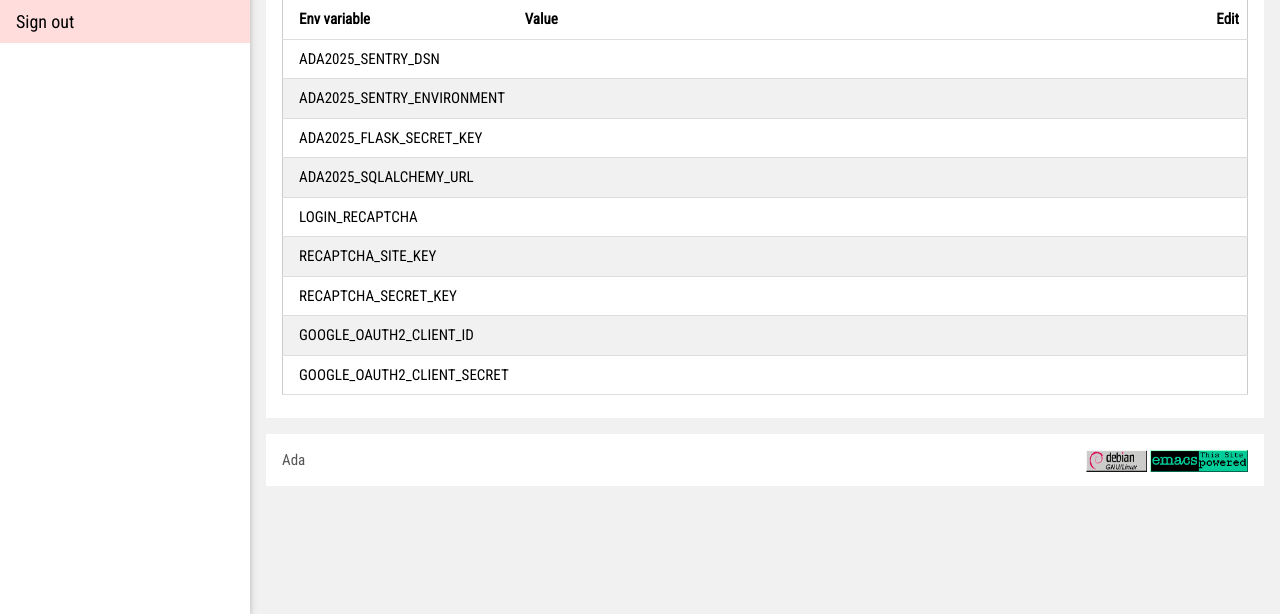
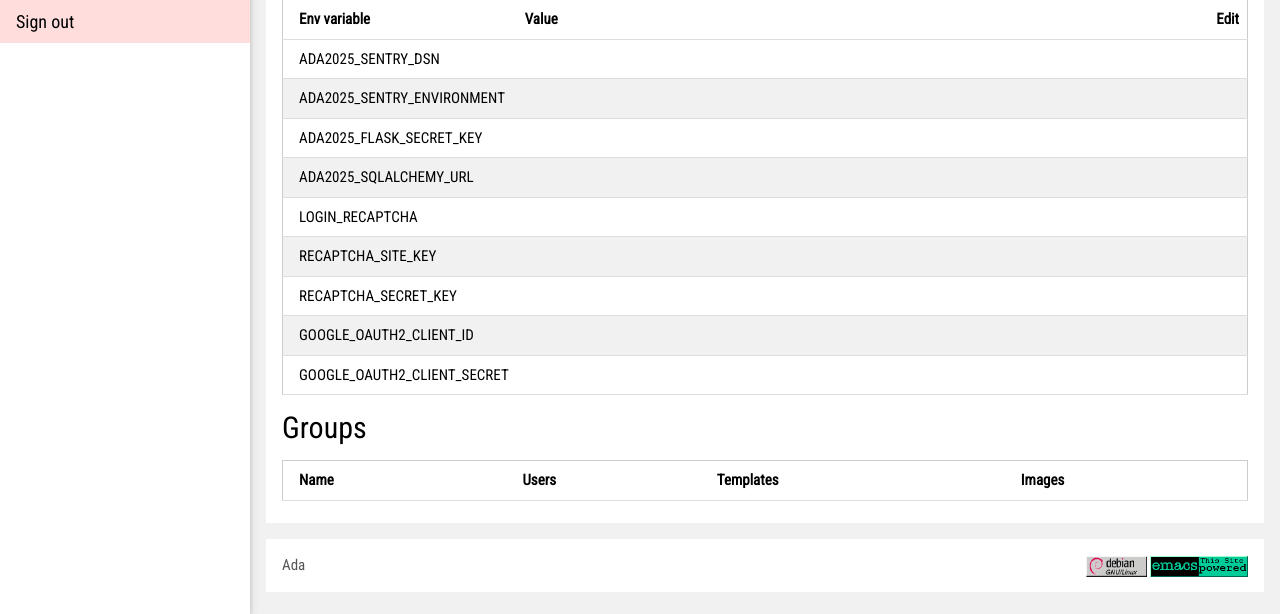
Before and after one commit to dvolk/ada2025, a Python web app: template templates/admin.jinja2 in a window 1280 px wide. Shown: the part 186-800 px from the top of the page. Run offline with Jinja, Linux system fonts and the light colour scheme; the template is opened without the code that fills it, so the values that code supplies are empty; some libraries are stand-ins or nearby versions.

Commit message:
add group section to admin page

```diff
--- a/app.py
+++ b/app.py
@@ -2711,11 +2711,11 @@ def rename_machine():
 def admin():
     if not current_user.is_admin:
         return redirect(url_for("login"))
+
     return render_template(
         "admin.jinja2",
         title=gettext("Admin"),
-        User=User,
-        Machine=Machine,
+        Group=Group,
         env=os.environ,
     )
 
--- a/templates/admin.jinja2
+++ b/templates/admin.jinja2
@@ -42,6 +42,34 @@
       </tr>
     {% endfor %}
   </table>
+
+  <h2>{{ gettext("Groups") }}</h2>
+  <table class="w3-table-all">
+    <thead>
+      <th>{{ gettext("Name") }}</th>
+      <th>{{ gettext("Users") }}</th>
+      <th>{{ gettext("Templates") }}</th>
+      <th>{{ gettext("Images") }}</th>
+    </thead>
+    {% for group in Group.query.all() %}
+      <tr>
+        <td>
+          {{ group.name }}
+        </td>
+        <td>
+          {% for user in group.users %}
+            {{ user.given_name }} {{ user.family_name }} ({{ user.username }})<br/>
+          {% endfor %}
+        </td>
+        <td>
+          {{ group.machine_templates|map(attribute="name")|join("<br/>") }}
+        </td>
+        <td>
+          {{ group.machine_templates|map(attribute="image")|unique|join("<br/>") }}
+        </td>
+      </tr>
+    {% endfor %}
+  </table>
   <br/>
 
 {% endblock %}
```
